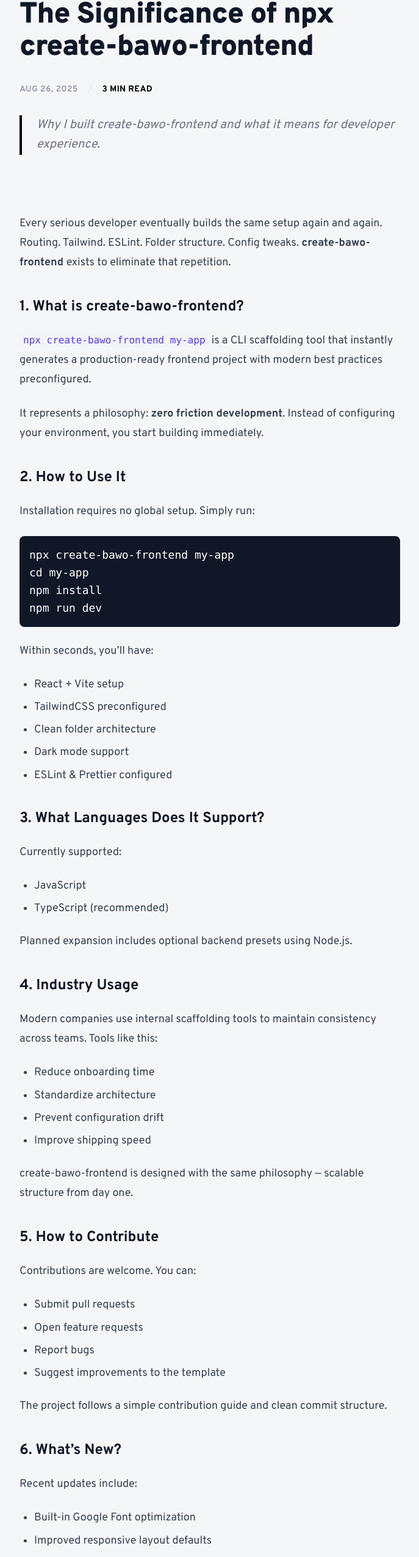
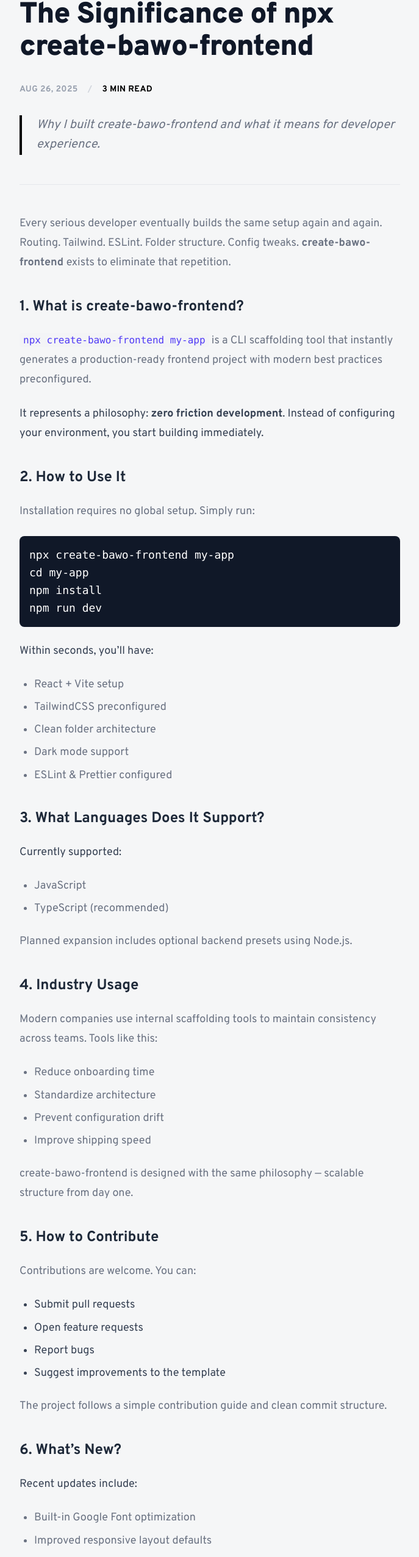
Before and after one commit to Joebakid/Porfolio-Redesign, a React (Vite) app: page /blog/significance-of-npx-create-bawo-frontend in a window 1280 px wide. Shown: the part 225-2778 px from the top of the page at 61% size, without its empty margins (296-983 px from the left). Built offline with nearby package versions, Linux system fonts and the light colour scheme; no server answers.

Commit message:
theme changed

```diff
--- a/src/components/blog/BlogLayout.jsx
+++ b/src/components/blog/BlogLayout.jsx
@@ -11,52 +11,69 @@
   const PostComponent = post.component;
 
   return (
-    /* mt-40 for massive top breathing room */
-    <article className="max-w-2xl mx-auto mt-40 mb-32 px-6 font-sans">
+    <article className="max-w-2xl mx-auto mt-40 mb-32 px-6 font-sans text-gray-800 dark:text-gray-200 transition-colors duration-300">
 
-      {/* Navigation - Negative margin-left aligns the text, not the icon edge */}
+      {/* Navigation */}
       <nav className="mb-10">
         <Link
           to="/blog"
-          className="group -ml-1 inline-flex items-center gap-2 text-xs font-bold uppercase tracking-widest text-gray-400 hover:text-black transition-all duration-200"
+          className="group -ml-1 inline-flex items-center gap-2 text-xs font-bold uppercase tracking-widest text-gray-400 dark:text-gray-500 hover:text-black dark:hover:text-white transition-all duration-200"
         >
-          <IoArrowBack size={16} className="transition-transform duration-200 group-hover:-translate-x-1.5" />
+          <IoArrowBack
+            size={16}
+            className="transition-transform duration-200 group-hover:-translate-x-1.5"
+          />
           <span>Back to Articles</span>
         </Link>
       </nav>
 
       {/* Header Section */}
-      <header className="border-b border-gray-100 pb-12 mb-12">
-        <h1 className="text-4xl md:text-5xl font-black tracking-tight leading-[1.1] text-gray-900 mb-8">
+      <header className="border-b border-gray-200 dark:border-gray-700 pb-12 mb-12">
+        <h1 className="text-4xl md:text-5xl font-black tracking-tight leading-[1.1] text-gray-900 dark:text-white mb-8">
           {post.title}
         </h1>
 
-        <div className="flex items-center gap-4 text-sm font-bold text-gray-400 uppercase tracking-wide">
-          <time>{new Date(post.date).toLocaleDateString('en-US', { month: 'short', day: 'numeric', year: 'numeric' })}</time>
-          <span className="text-gray-200">/</span>
-          <span className="text-black">{post.readingTime || '5 min read'}</span>
+        <div className="flex items-center gap-4 text-sm font-bold uppercase tracking-wide text-gray-400 dark:text-gray-500">
+          <time>
+            {new Date(post.date).toLocaleDateString("en-US", {
+              month: "short",
+              day: "numeric",
+              year: "numeric",
+            })}
+          </time>
+          <span className="text-gray-300 dark:text-gray-600">/</span>
+          <span className="text-black dark:text-white">
+            {post.readingTime || "5 min read"}
+          </span>
         </div>
 
         {post.description && (
-          <p className="mt-8 text-xl text-gray-500 leading-relaxed italic border-l-4 border-black pl-6">
+          <p className="mt-8 text-xl italic leading-relaxed border-l-4 pl-6
+            text-gray-500 dark:text-gray-400
+            border-black dark:border-white"
+          >
             {post.description}
           </p>
         )}
       </header>
 
-      {/* Standardized Content Section (Manual styling if prose plugin is missing) */}
-      <div className="text-gray-800 leading-relaxed text-lg space-y-8">
+      {/* Content Section */}
+      <div className="leading-relaxed text-lg space-y-8">
         <PostComponent />
       </div>
 
-      {/* Modern Footer */}
-      <footer className="mt-24 pt-12 border-t border-gray-100">
-        <div className="bg-gray-50 p-10 rounded-3xl border border-gray-100 text-center">
-          <h3 className="text-xl font-bold text-gray-900 mb-2">Enjoyed this read?</h3>
-          <p className="text-gray-500 mb-8">I write about DX, performance, and shipping fast.</p>
+      {/* Footer */}
+      <footer className="mt-24 pt-12 border-t border-gray-200 dark:border-gray-700">
+        <div className="bg-gray-50 dark:bg-gray-800 p-10 rounded-3xl border border-gray-200 dark:border-gray-700 text-center transition-colors duration-300">
+          <h3 className="text-xl font-bold text-gray-900 dark:text-white mb-2">
+            Enjoyed this read?
+          </h3>
+          <p className="text-gray-500 dark:text-gray-400 mb-8">
+            I write about DX, performance, and shipping fast.
+          </p>
           <Link
             to="/blog"
-            className="inline-block bg-black text-white px-8 py-3 rounded-full font-bold hover:scale-105 transition-all"
+            className="inline-block bg-black dark:bg-white text-white dark:text-black px-8 py-3 rounded-full font-bold hover:scale-105 transition-all"
           >
             Explore More Articles
           </Link>
--- a/src/components/blog/posts/blog-4.jsx
+++ b/src/components/blog/posts/blog-4.jsx
@@ -3,16 +3,16 @@
 export default function Blog4() {
   return (
     <div className="space-y-6">
-      <p className="text-gray-700 leading-8">
+      <p className="text-gray-500 leading-8">
         Every serious developer eventually builds the same setup again and again.
         Routing. Tailwind. ESLint. Folder structure. Config tweaks.
         <strong> create-bawo-frontend </strong> exists to eliminate that repetition.
       </p>
 
-      <h2 className="text-2xl font-bold text-gray-900 pt-4">
+      <h2 className="text-2xl font-bold   pt-4">
         1. What is create-bawo-frontend?
       </h2>
-      <p className="text-gray-700 leading-8">
+      <p className="text-gray-500 leading-8">
         <code className="bg-gray-100 text-indigo-600 px-1.5 py-0.5 rounded font-mono text-base">
           npx create-bawo-frontend my-app
         </code>{" "}
@@ -24,10 +24,10 @@
         Instead of configuring your environment, you start building immediately.
       </p>
 
-      <h2 className="text-2xl font-bold text-gray-900 pt-4">
+      <h2 className="text-2xl font-bold   pt-4">
         2. How to Use It
       </h2>
-      <p className="text-gray-700 leading-8">
+      <p className="text-gray-500 leading-8">
         Installation requires no global setup. Simply run:
       </p>
       <pre className="bg-gray-900 text-white p-4 rounded-lg overflow-x-auto">
@@ -40,7 +40,7 @@
   Within seconds, you’ll have:
 </p>
 
-<ul className="list-disc pl-6 mt-3 space-y-2 text-gray-700">
+<ul className="list-disc pl-6 mt-3 space-y-2 text-gray-500">
   <li>React + Vite setup</li>
   <li>TailwindCSS preconfigured</li>
   <li>Clean folder architecture</li>
@@ -48,42 +48,42 @@
   <li>ESLint & Prettier configured</li>
 </ul>
 
-      <h2 className="text-2xl font-bold text-gray-900 pt-4">
+      <h2 className="text-2xl font-bold   pt-4">
         3. What Languages Does It Support?
       </h2>
       <p className="text-gray-700 leading-8">
         Currently supported:
       </p>
-      <ul className="list-disc pl-6 space-y-2 text-gray-700">
+      <ul className="list-disc pl-6 space-y-2 text-gray-500">
         <li>JavaScript</li>
         <li>TypeScript (recommended)</li>
       </ul>
-      <p className="text-gray-700 leading-8">
+      <p className="text-gray-500 leading-8">
         Planned expansion includes optional backend presets using Node.js.
       </p>
 
-      <h2 className="text-2xl font-bold text-gray-900 pt-4">
+      <h2 className="text-2xl font-bold   pt-4">
         4. Industry Usage
       </h2>
-      <p className="text-gray-700 leading-8">
+      <p className="text-gray-500 leading-8">
         Modern companies use internal scaffolding tools to maintain
         consistency across teams. Tools like this:
       </p>
-      <ul className="list-disc pl-6 space-y-2 text-gray-700">
+      <ul className="list-disc pl-6 space-y-2 text-gray-500">
         <li>Reduce onboarding time</li>
         <li>Standardize architecture</li>
         <li>Prevent configuration drift</li>
         <li>Improve shipping speed</li>
       </ul>
-      <p className="text-gray-700 leading-8">
+      <p className="text-gray-500 leading-8">
         create-bawo-frontend is designed with the same philosophy —
         scalable structure from day one.
       </p>
 
-      <h2 className="text-2xl font-bold text-gray-900 pt-4">
+      <h2 className="text-2xl font-bold   pt-4">
         5. How to Contribute
       </h2>
-      <p className="text-gray-700 leading-8">
+      <p className="text-gray-500 leading-8">
         Contributions are welcome. You can:
       </p>
       <ul className="list-disc pl-6 space-y-2 text-gray-700">
@@ -92,24 +92,24 @@
         <li>Report bugs</li>
         <li>Suggest improvements to the template</li>
       </ul>
-      <p className="text-gray-700 leading-8">
+      <p className="text-gray-500 leading-8">
         The project follows a simple contribution guide and clean commit structure.
       </p>
 
-      <h2 className="text-2xl font-bold text-gray-900 pt-4">
+      <h2 className="text-2xl font-bold   pt-4">
         6. What’s New?
       </h2>
       <p className="text-gray-700 leading-8">
         Recent updates include:
       </p>
-      <ul className="list-disc pl-6 space-y-2 text-gray-700">
+      <ul className="list-disc pl-6 space-y-2 text-gray-500">
         <li>Built-in Google Font optimization</li>
         <li>Improved responsive layout defaults</li>
         <li>Cleaner Tailwind configuration</li>
         <li>Faster Vite startup performance</li>
       </ul>
 
-      <h2 className="text-2xl font-bold text-gray-900 pt-4">
+      <h2 className="text-2xl font-bold   pt-4">
         7. Upcoming Implementations
       </h2>
       <p className="text-gray-700 leading-8">
@@ -122,7 +122,7 @@
         <li>Built-in authentication scaffolding</li>
       </ul>
 
-      <div className="bg-gray-50 border-l-4 border-gray-900 p-6 my-8 italic text-gray-600 text-xl">
+      <div className="bg-gray-50 border-l-4   p-6 my-8 italic text-gray-600 text-xl">
         "The best tooling disappears. It just lets you build."
       </div>
     </div>
--- a/src/components/landing page/footer.jsx
+++ b/src/components/landing page/footer.jsx
@@ -47,7 +47,7 @@
               </SocialLink>
 
               <SocialLink
-                href="https://x.com/josephbawo2"
+                href="https://x.com/dogexdrc20"
                 label="Twitter / X"
               >
                 <FaXTwitter />
--- a/src/components/theme/theme-context.jsx
+++ b/src/components/theme/theme-context.jsx
@@ -9,19 +9,18 @@
 
 export function ThemeProvider({ children }) {
   const [theme, setTheme] = useState(() => {
-    // if (typeof window !== "undefined") {
-    //   return localStorage.getItem("theme") ?? "gray";
-    // }
+    if (typeof window !== "undefined") {
+      return localStorage.getItem("theme") || "light";
+    }
     return "light";
   });
 
-  // 🔑 Apply theme BEFORE paint (prevents flicker / desync)
+  // Apply theme BEFORE paint (prevents flicker)
   useLayoutEffect(() => {
     document.documentElement.dataset.theme = theme;
     localStorage.setItem("theme", theme);
   }, [theme]);
 
-  // 🔥 Single source of truth
   const toggleTheme = () => {
     setTheme((prev) => (prev === "light" ? "gray" : "light"));
   };
```
Also changed, not shown: src/components/blog/posts/supabase.jsx (+32 -32 lines), 1 other file (tests, documents, lock files or other folders).
